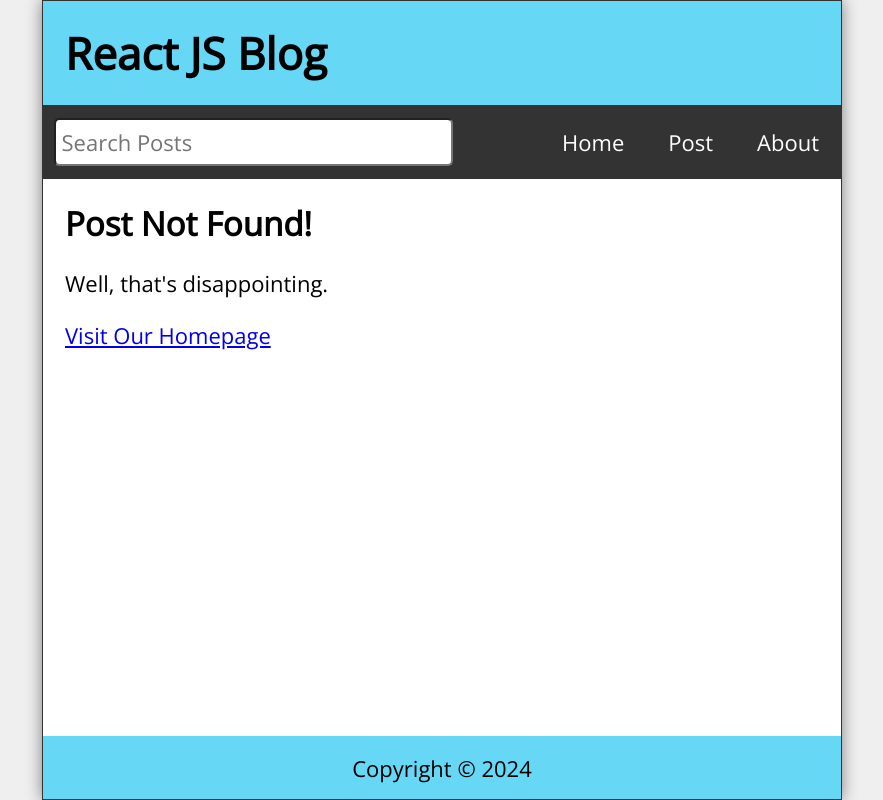
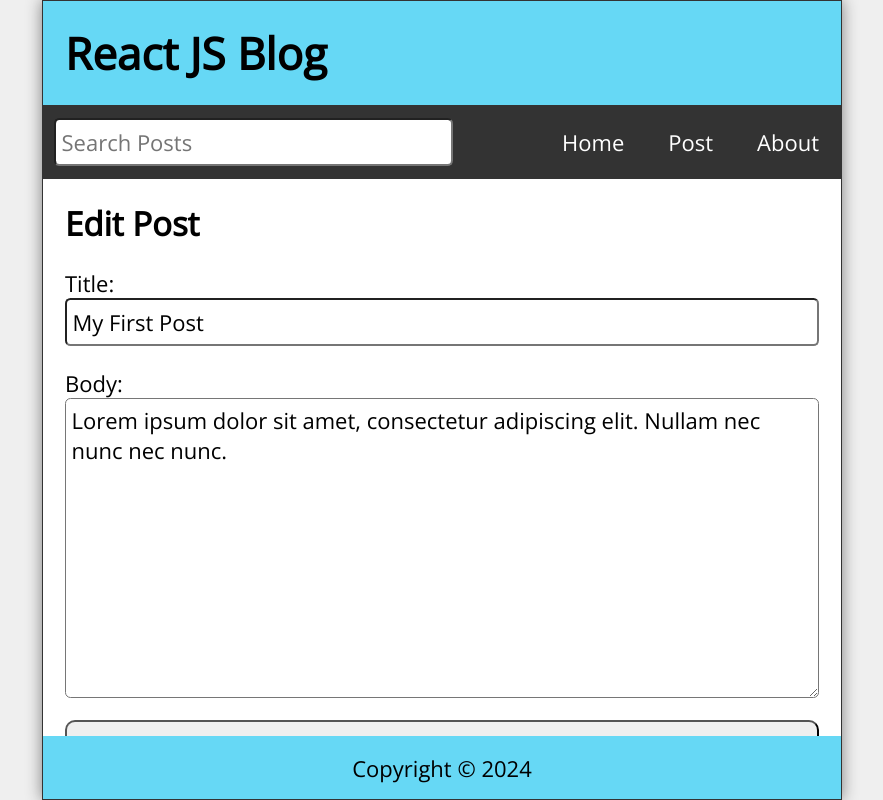
Before and after one commit to Ahmad-Hazrati/react, a React (Vite) app in the folder 04tut/: page /edit/1 in a window 1280 px wide. Before the commit this address had no page. Shown: the whole page, without its empty margins (198-1081 px from the left). Built offline with nearby package versions, Linux system fonts and the light colour scheme; data requests are answered from the project's data file.

Commit message:
React Axios API Requests

```diff
--- /dev/null
+++ b/04tut/data/db.json
@@ -0,0 +1,28 @@
+{
+  "posts": [
+    {
+      "id": "1",
+      "title": "My First Post",
+      "datetime": "July 01, 2021 11:17:36 AM",
+      "body": "Lorem ipsum dolor sit amet, consectetur adipiscing elit. Nullam nec nunc nec nunc."
+    },
+    {
+      "id": "2",
+      "title": "My 2nd Post",
+      "datetime": "July 01, 2021 11:17:36 AM",
+      "body": "Lorem ipsum dolor sit amet, consectetur adipiscing elit. Nullam nec nunc nec nunc."
+    },
+    {
+      "id": "3",
+      "title": "My 3rd Post",
+      "datetime": "July 01, 2021 11:17:36 AM",
+      "body": "Lorem ipsum dolor sit amet, consectetur adipiscing elit. Nullam nec nunc nec nunc."
+    },
+    {
+      "id": "31",
+      "title": "My 4th Post...",
+      "datetime": "April 04, 2024 10:48:57 PM",
+      "body": "Lorem ipsum dolor sit amet, consectetur adipiscing elit. Nullam nec nunc nec nunc."
+    }
+  ]
+}
--- a/04tut/package.json
+++ b/04tut/package.json
@@ -10,6 +10,7 @@
     "preview": "vite preview"
   },
   "dependencies": {
+    "axios": "^1.6.8",
     "date-fns": "^3.6.0",
     "react": "^18.2.0",
     "react-dom": "^18.2.0",
--- a/04tut/src/App.jsx
+++ b/04tut/src/App.jsx
@@ -5,37 +5,41 @@ import Home from "./Home";
 import About from "./About";
 import NewPost from "./NewPost";
 import PostPage from "./PostPage";
+import EditPost from "./EditPost";
 import Missing from "./Missing";
 import { Route, Routes, useNavigate } from "react-router-dom";
 import { useEffect, useState } from "react";
-import { format, set } from "date-fns";
+import { format } from "date-fns";
+import api from "./api/posts";
 
 function App() {
-  const [posts, setPosts] = useState([
-    {
-      id: 1,
-      title: "My First Post",
-      datetime: "July 01, 2021 11:17:36 AM",
-      body: "Lorem ipsum dolor sit amet, consectetur adipiscing elit. Nullam nec nunc nec nunc.",
-    },
-    {
-      id: 2,
-      title: "My 2nd Post",
-      datetime: "July 01, 2021 11:17:36 AM",
-      body: "Lorem ipsum dolor sit amet, consectetur adipiscing elit. Nullam nec nunc nec nunc.",
-    },
-    {
-      id: 3,
-      title: "My 3rd Post",
-      datetime: "July 01, 2021 11:17:36 AM",
-      body: "Lorem ipsum dolor sit amet, consectetur adipiscing elit. Nullam nec nunc nec nunc.",
-    },
-  ]);
+  const [posts, setPosts] = useState([]);
   const [search, setSearch] = useState("");
   const [searchResults, setSearchResults] = useState([]);
   const [postTitle, setPostTitle] = useState("");
   const [postBody, setPostBody] = useState("");
+  const [editTitle, setEditTitle] = useState("");
+  const [editBody, setEditBody] = useState("");
   const navigate = useNavigate();
+
+  useEffect(() => {
+    const fetchPosts = async () => {
+      try {
+        const response = await api.get("/posts");
+        setPosts(response.data);
+      } catch (err) {
+        if (err.response) {
+          // Not in the 200 response range
+          console.log(err.response.data);
+          console.log(err.response.status);
+          console.log(err.response.headers);
+        } else {
+          console.log(`Error: ${err.message}`);
+        }
+      }
+    };
+    fetchPosts();
+  }, []);
 
   useEffect(() => {
     const filteredResults = posts.filter(
@@ -46,22 +50,48 @@ function App() {
     setSearchResults(filteredResults.reverse());
   }, [posts, search]);
 
-  const handleSubmit = (e) => {
+  const handleSubmit = async (e) => {
     e.preventDefault();
     const id = posts.length ? posts[posts.length - 1].id + 1 : 1;
-    const datetime = format(new Date(), "MMMM dd, yyyy h:mm:ss a");
+    const datetime = format(new Date(), "MMMM dd, yyyy pp");
     const newPost = { id, title: postTitle, datetime, body: postBody };
-    const allPosts = [...posts, newPost];
+    try {
+      const response = await api.post("/posts", newPost);
+      const allPosts = [...posts, response.data];
       setPosts(allPosts);
       setPostTitle("");
       setPostBody("");
       navigate("/");
+    } catch (err) {
+      console.log(`Error: ${err.message}`);
+    }
   };
 
-  const handleDelete = (id) => {
+  const handleEdit = async (id) => {
+    const datetime = format(new Date(), "MMMM dd, yyyy pp");
+    const updatedPost = { id, title: editTitle, datetime, body: editBody };
+    try {
+      const response = await api.put(`/posts/${id}`, updatedPost);
+      setPosts(
+        posts.map((post) => (post.id === id ? { ...response.data } : post))
+      );
+      setEditTitle("");
+      setEditBody("");
+      navigate("/");
+    } catch (err) {
+      console.log(`Error: ${err.message}`);
+    }
+  };
+
+  const handleDelete = async (id) => {
+    try {
+      await api.delete(`/posts/${id}`);
       const postList = posts.filter((post) => post.id !== id);
       setPosts(postList);
       navigate("/");
+    } catch (err) {
+      console.log(`Error: ${err.message}`);
+    }
   };
 
   return (
@@ -84,6 +114,19 @@ function App() {
           }
         />
         <Route
+          path="/edit/:id"
+          element={
+            <EditPost
+              posts={posts}
+              handleEdit={handleEdit}
+              editTitle={editTitle}
+              setEditTitle={setEditTitle}
+              editBody={editBody}
+              setEditBody={setEditBody}
+            />
+          }
+        />
+        <Route
           exact
           path="/post/:id"
           element={<PostPage posts={posts} handleDelete={handleDelete} />}
--- /dev/null
+++ b/04tut/src/EditPost.jsx
@@ -0,0 +1,62 @@
+import React, { useEffect } from "react";
+import { useParams, Link } from "react-router-dom";
+
+const EditPost = ({
+  posts,
+  handleEdit,
+  editBody,
+  setEditBody,
+  editTitle,
+  setEditTitle,
+}) => {
+  const { id } = useParams();
+  const post = posts.find((post) => post.id.toString() === id);
+
+  useEffect(() => {
+    if (post) {
+      setEditTitle(post.title);
+      setEditBody(post.body);
+    }
+  }, [post, setEditTitle, setEditBody]);
+
+  return (
+    <main className="NewPost">
+      {editTitle && (
+        <>
+          <h2>Edit Post</h2>
+          <form className="newPostForm" onSubmit={(e) => e.preventDefault()}>
+            <label htmlFor="postTitle">Title:</label>
+            <input
+              id="editTitle"
+              type="text"
+              required
+              value={editTitle}
+              onChange={(e) => setEditTitle(e.target.value)}
+            />
+            <label htmlFor="postBody">Body:</label>
+            <textarea
+              id="editBody"
+              required
+              value={editBody}
+              onChange={(e) => setEditBody(e.target.value)}
+            />
+            <button type="submit" onClick={() => handleEdit(post.id)}>
+              Submit
+            </button>
+          </form>
+        </>
+      )}
+      {!editTitle && (
+        <>
+          <h2>Post Not Found!</h2>
+          <p>Well, that's disappointing.</p>
+          <p>
+            <Link to="/">Visit Our Homepage</Link>
+          </p>
+        </>
+      )}
+    </main>
+  );
+};
+
+export default EditPost;
--- a/04tut/src/PostPage.jsx
+++ b/04tut/src/PostPage.jsx
@@ -13,7 +13,15 @@ const PostPage = ({ posts, handleDelete }) => {
             <h2>{post.title}</h2>
             <p className="postDate">{post.datetime}</p>
             <p className="postBody">{post.body}</p>
-            <button onClick={() => handleDelete(post.id)}>Delete Post</button>
+            <Link to={`/edit/${post.id}`}>
+              <button className="editButton">Edit Post</button>
+            </Link>
+            <button
+              className="deleteButton"
+              onClick={() => handleDelete(post.id)}
+            >
+              Delete Post
+            </button>
           </>
         )}
         {!post && (
--- /dev/null
+++ b/04tut/src/api/posts.js
@@ -0,0 +1,5 @@
+import axios from "axios";
+
+export default axios.create({
+  baseURL: "http://localhost:3500",
+});
--- a/04tut/src/index.css
+++ b/04tut/src/index.css
@@ -205,11 +205,10 @@ body {
   cursor: pointer;
 }
 
-.Missing h2,
-.PostPage h2,
 .Missing p,
-.PostPage p {
-  margin-bottom: 1rem;
+.PostPage p,
+.NewPost p {
+  margin-top: 1rem;
 }
 
 .PostPage button {
@@ -217,10 +216,18 @@ body {
   min-width: 48px;
   border-radius: 0.25rem;
   padding: 0.5rem;
+  margin-right: 0.5rem;
   font-size: 1rem;
-  background-color: red;
   color: #fff;
   cursor: pointer;
+}
+
+.deleteButton {
+  background-color: red;
+}
+
+.editButton {
+  background-color: #333;
 }
 
 .statusMsg {
```
Also changed, not shown: 1 other file (tests, documents, lock files or other folders). Lines whose indentation alone changed are shown as unchanged.
